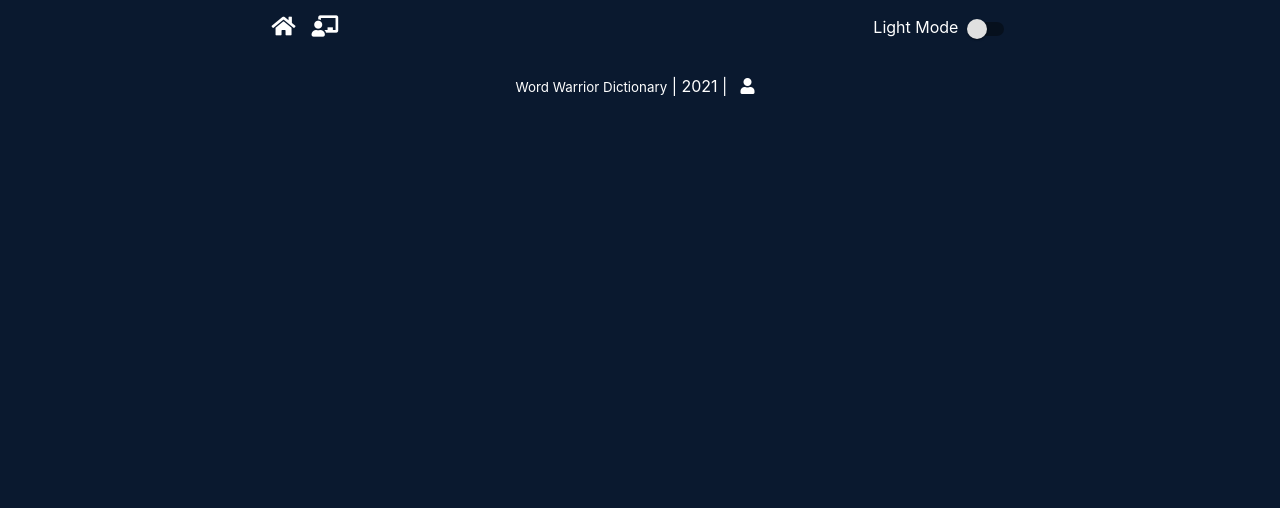
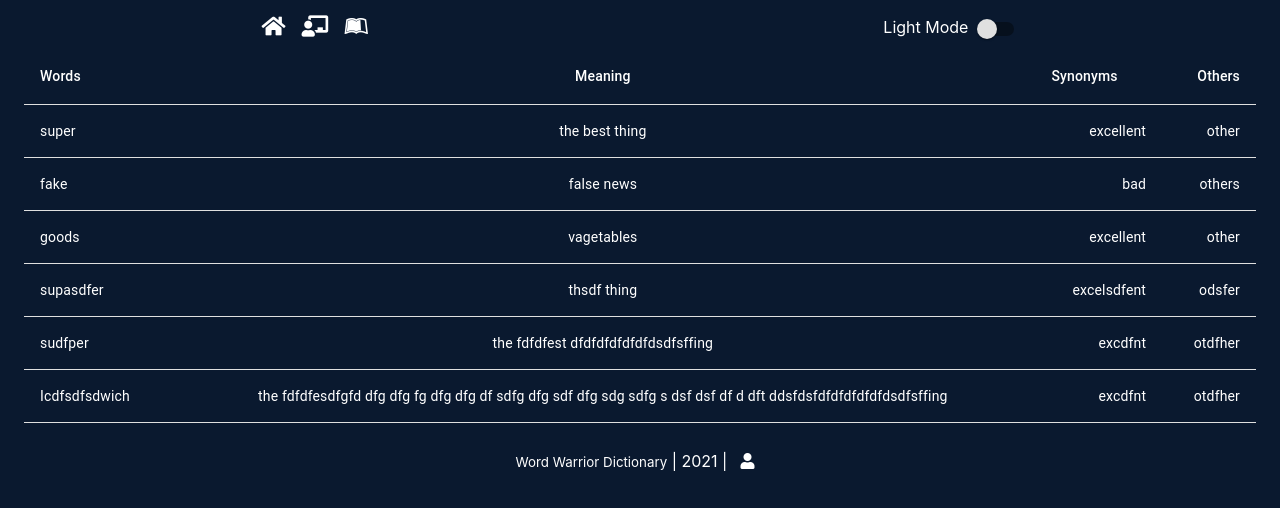
Before and after one commit to rajonahmed749/dictionary, a React (Create React App) app: page /learning in a window 1280 px wide. Shown: the top 508 px of the page. Built offline with nearby package versions, Linux system fonts and the light colour scheme.

Commit message:
initial setup done

```diff
--- a/src/App.js
+++ b/src/App.js
@@ -13,6 +13,7 @@ import { withStyles } from '@material-ui/core/styles';
 import { grey } from '@material-ui/core/colors';
 import Switch from '@material-ui/core/Switch';
 import Footer from "./components/Footer/Footer";
+import Learning from "./components/Learning/Learning";
 
 function App() {
   const [LightMode, setLightMode] = useState(false);
@@ -41,6 +42,7 @@ function App() {
           <div>
             <Link to="/"><i style={{ color: LightMode ? "black" : "white" }} className="fas fa-home icons fa-lg"></i></Link>
             <Link to="/profile"><i style={{ color: LightMode ? "black" : "white" }} className="fas fa-chalkboard-teacher icons fa-lg"></i></Link>
+            <Link to="/learning"><i style={{ color: LightMode ? "black" : "white" }} className="fab fa-leanpub icons fa-lg"></i></Link>
           </div>
           <div>
             <span>{LightMode ? "Dark" : "Light"} Mode</span>
@@ -56,6 +58,9 @@ function App() {
           <Route path="/profile">
             <Profile />
           </Route>
+          <Route path="/learning">
+            <Learning LightMode={LightMode}/>
+          </Route>
         </ChangePath>
         <Footer LightMode={LightMode}/>
       </div>
--- /dev/null
+++ b/src/components/Learning/Learning.js
@@ -0,0 +1,64 @@
+import React from 'react';
+import { Container, Table, TableBody, TableCell, TableContainer, TableHead, TableRow, Paper } from '@material-ui/core';
+
+const Learning = ({ LightMode }) => {
+    function createData(name, calories, fat, carbs, protein) {
+        return { name, calories, fat, carbs, protein };
+    }
+
+    const rows = [
+        createData('super', 'the best thing', 'excellent', 'other'),
+        createData('fake', 'false news', 'bad', 'others'),
+        createData('goods', 'vagetables', 'excellent', 'other'),
+        createData('supasdfer', 'thsdf thing', 'excelsdfent', 'odsfer'),
+        createData('sudfper', 'the fdfdfest dfdfdfdfdfdfdsdfsffing', 'excdfnt', 'otdfher'),
+        createData('Icdfsdfsdwich', 'the fdfdfesdfgfd dfg dfg fg dfg dfg df sdfg dfg sdf dfg  sdg sdfg s dsf dsf df d dft ddsfdsfdfdfdfdfdfdsdfsffing', 'excdfnt', 'otdfher')
+    ];
+    return (
+        <Container >
+            <TableContainer >
+                <Table sx={{ minWidth: 650 }} aria-label="simple table">
+                    <TableHead>
+                        <TableRow >
+                            <TableCell
+                                style={{ color: LightMode ? "black" : "white" }}>Words
+                             </TableCell>
+                            <TableCell
+                                style={{ color: LightMode ? "black" : "white" }} align="center">Meaning</TableCell>
+                            <TableCell
+                                style={{ color: LightMode ? "black" : "white" }} >Synonyms
+                             </TableCell>
+                            <TableCell
+                                style={{ color: LightMode ? "black" : "white" }} align="right">Others</TableCell>
+                        </TableRow>
+                    </TableHead>
+                    <TableBody>
+                        {rows.map((row) => (
+                            <TableRow
+                                key={row.name}
+                                sx={{ '&:last-child td, &:last-child th': { border: 0 } }}
+                            >
+                                <TableCell
+                                    component="th" scope="row"
+                                    style={{ color: LightMode ? "black" : "white" }}>
+                                    {row.name}
+                                </TableCell>
+                                <TableCell
+                                    style={{ color: LightMode ? "black" : "white" }} align="center">{row.calories}
+                                </TableCell>
+                                <TableCell
+                                    style={{ color: LightMode ? "black" : "white" }} align="right">{row.fat}
+                                </TableCell>
+                                <TableCell
+                                    style={{ color: LightMode ? "black" : "white" }} align="right">{row.carbs}
+                                </TableCell>
+                            </TableRow>
+                        ))}
+                    </TableBody>
+                </Table>
+            </TableContainer>
+        </Container>
+    );
+};
+
+export default Learning;
--- a/src/components/Profile/Profile.js
+++ b/src/components/Profile/Profile.js
@@ -9,9 +9,9 @@ const Profile = () => {
             <Grid container spacing={2}>
                 <Grid item xs={12} sm={6} md={4}>
 
-                    </Grid>
+                </Grid>
                 <Grid item xs={11} sm={6} md={4} >
-                <AddWord/>
+                    <AddWord />
                 </Grid>
                 <Grid item xs={12} sm={6} md={4}>
 
```
